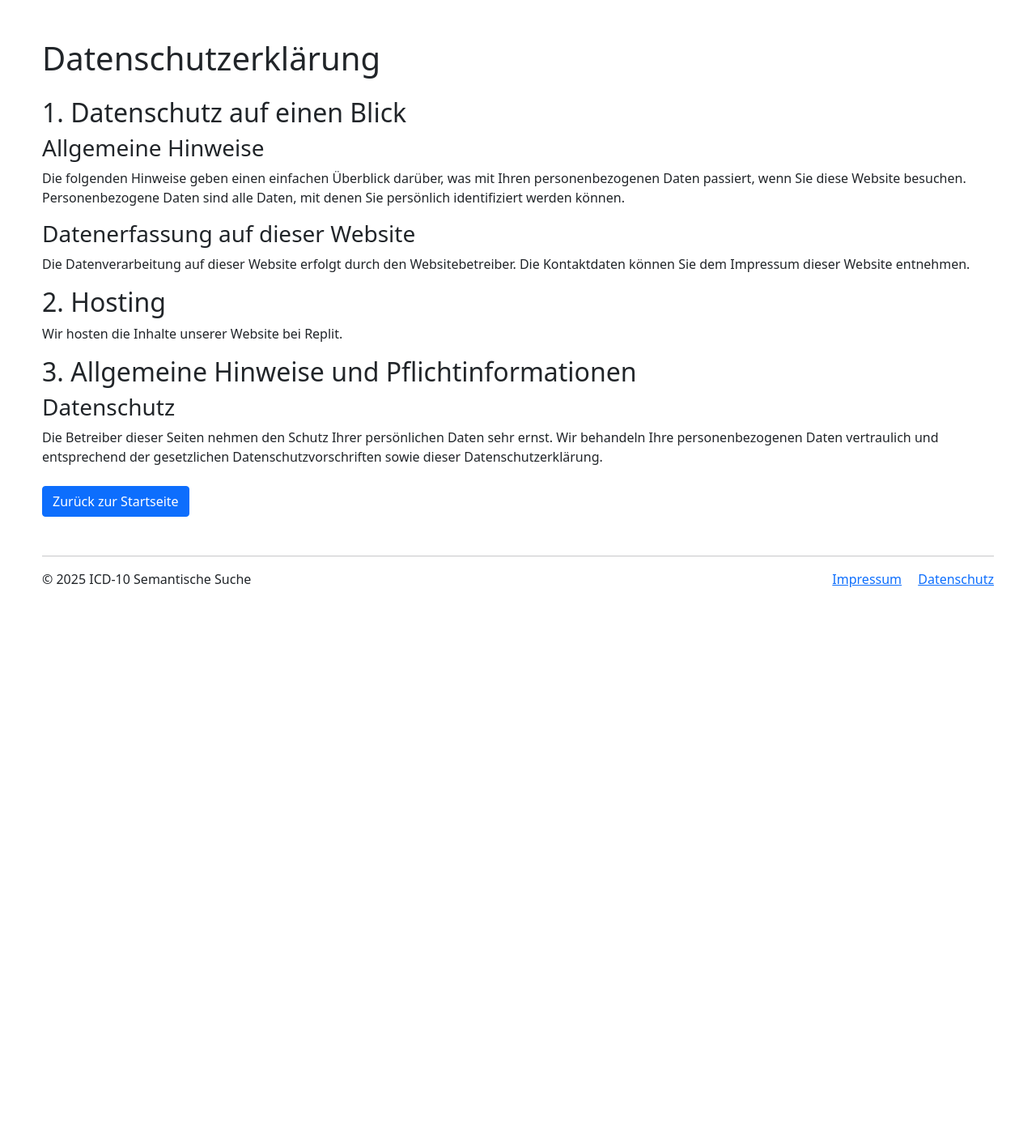
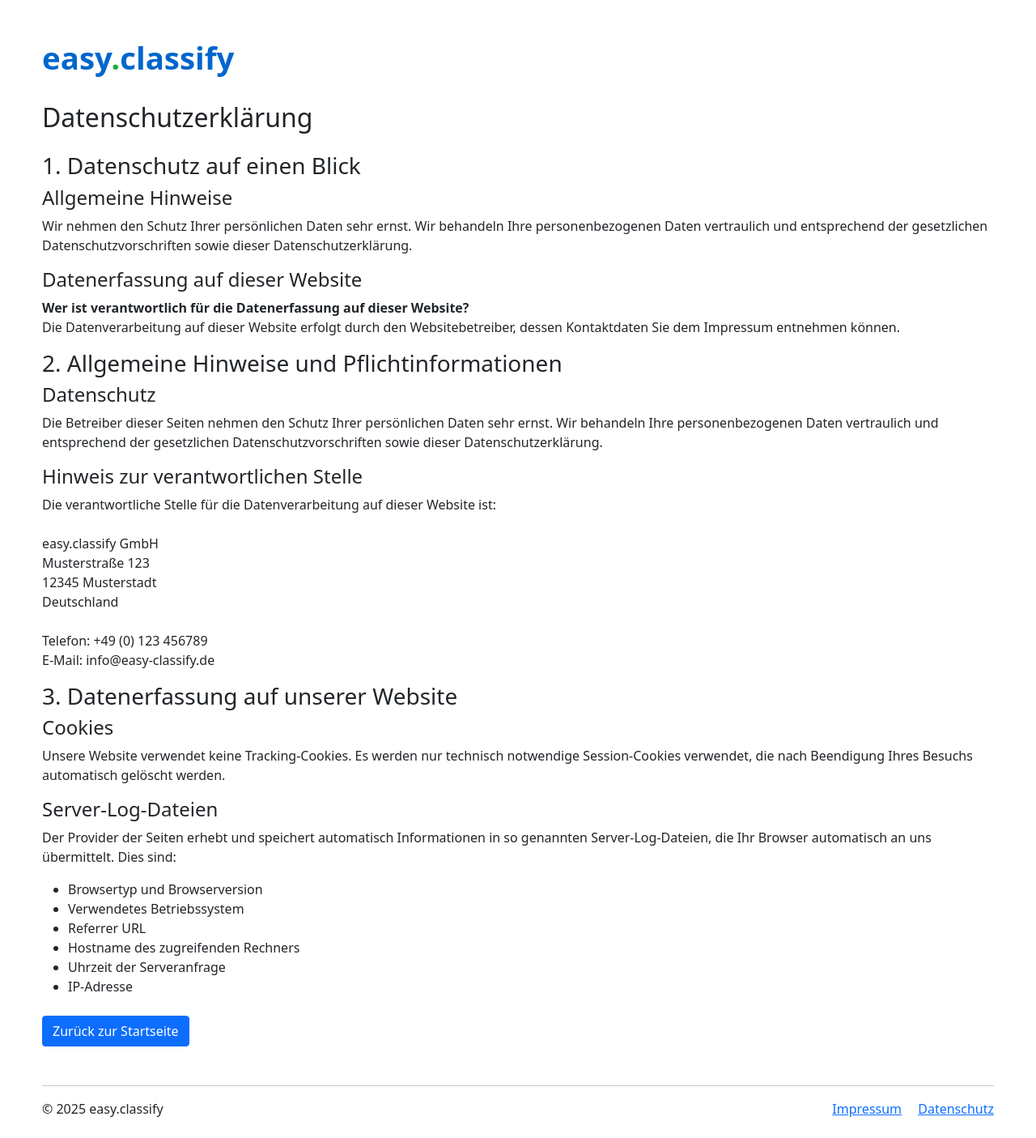
Before and after one commit to chandeshing/SemanticICD10, a Flask app: page /datenschutz in a window 1280 px wide. Shown: the whole page at 81% size. Before the commit the page ends 725 px from the top, so only its background shows below. Run offline with Flask 3, Linux system fonts and the light colour scheme; parts of the project's set-up code (start-up, migrations or seed data) failed here and were passed over.

Commit message:
Add Impressum and Datenschutz pages with updated branding and contact information.
Replit-Commit-Author: Agent
Replit-Commit-Session-Id: aabf72a5-2e3d-483b-a8fc-c5cc6208eb5e
Replit-Commit-Screenshot-Url: https://storage.googleapis.com/screenshot-production-us-central1/737b9821-f492-4a41-927d-433d1bffb58a/12cd998f-ce97-485c-95f1-5c1fa144ad7b.jpg

```diff
--- a/templates/datenschutz.html
+++ b/templates/datenschutz.html
@@ -3,40 +3,72 @@
 <head>
     <meta charset="UTF-8">
     <meta name="viewport" content="width=device-width, initial-scale=1.0">
-    <title>Datenschutz - ICD-10 Semantische Suche</title>
+    <title>Datenschutz - easy.classify</title>
     <link href="https://cdn.jsdelivr.net/npm/bootstrap@5.1.3/dist/css/bootstrap.min.css" rel="stylesheet">
     <link rel="stylesheet" href="{{ url_for('static', filename='style.css') }}">
 </head>
 <body>
     <div class="container mt-5">
-        <h1>Datenschutzerklärung</h1>
+        <!-- Brand Header -->
+        <div class="brand-container">
+            <h1 class="brand-label">easy<span class="brand-dot">.</span>classify</h1>
+        </div>
+
+        <h2 class="mb-4">Datenschutzerklärung</h2>
         <div class="mt-4">
-            <h2>1. Datenschutz auf einen Blick</h2>
-            <h3>Allgemeine Hinweise</h3>
+            <h3>1. Datenschutz auf einen Blick</h3>
+            <h4>Allgemeine Hinweise</h4>
             <p>
-                Die folgenden Hinweise geben einen einfachen Überblick darüber, was mit Ihren personenbezogenen Daten passiert,
-                wenn Sie diese Website besuchen. Personenbezogene Daten sind alle Daten, mit denen Sie persönlich identifiziert
-                werden können.
+                Wir nehmen den Schutz Ihrer persönlichen Daten sehr ernst. Wir behandeln Ihre personenbezogenen Daten
+                vertraulich und entsprechend der gesetzlichen Datenschutzvorschriften sowie dieser Datenschutzerklärung.
             </p>
 
-            <h3>Datenerfassung auf dieser Website</h3>
+            <h4>Datenerfassung auf dieser Website</h4>
             <p>
-                Die Datenverarbeitung auf dieser Website erfolgt durch den Websitebetreiber. Die Kontaktdaten können Sie dem
-                Impressum dieser Website entnehmen.
+                <strong>Wer ist verantwortlich für die Datenerfassung auf dieser Website?</strong><br>
+                Die Datenverarbeitung auf dieser Website erfolgt durch den Websitebetreiber, dessen Kontaktdaten Sie dem
+                Impressum entnehmen können.
             </p>
 
-            <h2>2. Hosting</h2>
-            <p>
-                Wir hosten die Inhalte unserer Website bei Replit.
-            </p>
-
-            <h2>3. Allgemeine Hinweise und Pflichtinformationen</h2>
-            <h3>Datenschutz</h3>
+            <h3>2. Allgemeine Hinweise und Pflichtinformationen</h3>
+            <h4>Datenschutz</h4>
             <p>
                 Die Betreiber dieser Seiten nehmen den Schutz Ihrer persönlichen Daten sehr ernst. Wir behandeln Ihre
                 personenbezogenen Daten vertraulich und entsprechend der gesetzlichen Datenschutzvorschriften sowie
                 dieser Datenschutzerklärung.
             </p>
+
+            <h4>Hinweis zur verantwortlichen Stelle</h4>
+            <p>
+                Die verantwortliche Stelle für die Datenverarbeitung auf dieser Website ist:<br><br>
+                easy.classify GmbH<br>
+                Musterstraße 123<br>
+                12345 Musterstadt<br>
+                Deutschland<br><br>
+                Telefon: +49 (0) 123 456789<br>
+                E-Mail: info@easy-classify.de
+            </p>
+
+            <h3>3. Datenerfassung auf unserer Website</h3>
+            <h4>Cookies</h4>
+            <p>
+                Unsere Website verwendet keine Tracking-Cookies. Es werden nur technisch notwendige Session-Cookies
+                verwendet, die nach Beendigung Ihres Besuchs automatisch gelöscht werden.
+            </p>
+
+            <h4>Server-Log-Dateien</h4>
+            <p>
+                Der Provider der Seiten erhebt und speichert automatisch Informationen in so genannten Server-Log-Dateien,
+                die Ihr Browser automatisch an uns übermittelt. Dies sind:
+            </p>
+            <ul>
+                <li>Browsertyp und Browserversion</li>
+                <li>Verwendetes Betriebssystem</li>
+                <li>Referrer URL</li>
+                <li>Hostname des zugreifenden Rechners</li>
+                <li>Uhrzeit der Serveranfrage</li>
+                <li>IP-Adresse</li>
+            </ul>
         </div>
 
         <div class="mt-4">
@@ -48,7 +80,7 @@
             <hr>
             <div class="d-flex justify-content-between">
                 <div>
-                    © 2025 ICD-10 Semantische Suche
+                    © 2025 easy.classify
                 </div>
                 <div>
                     <a href="{{ url_for('impressum') }}" class="me-3">Impressum</a>
```
Also changed, not shown: templates/impressum.html (+28 -10 lines).
